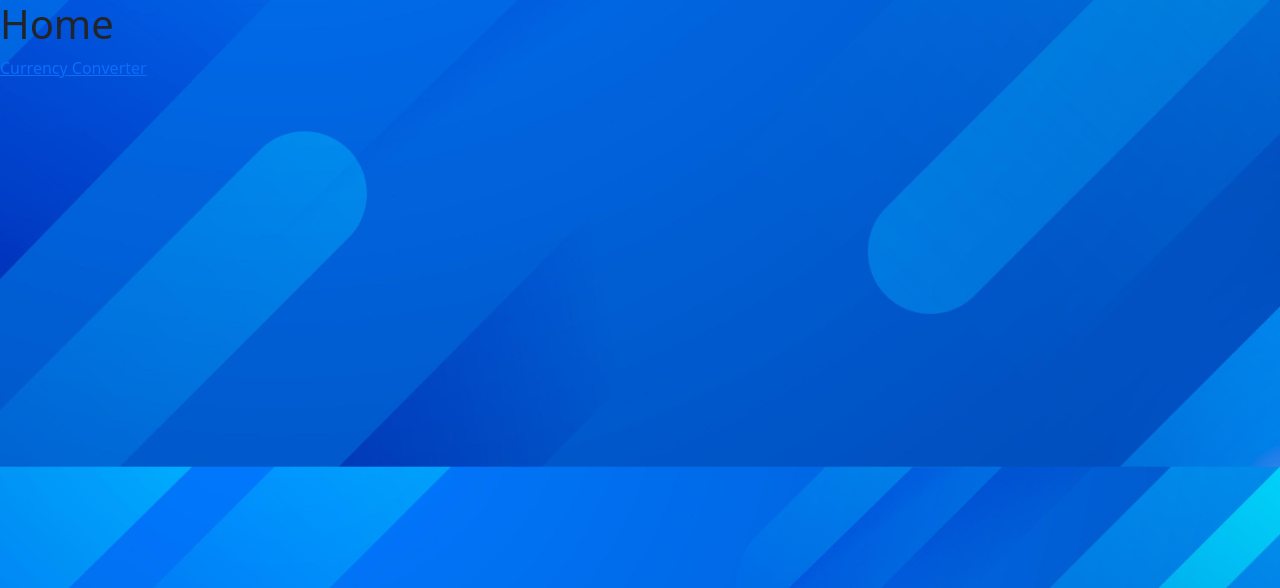
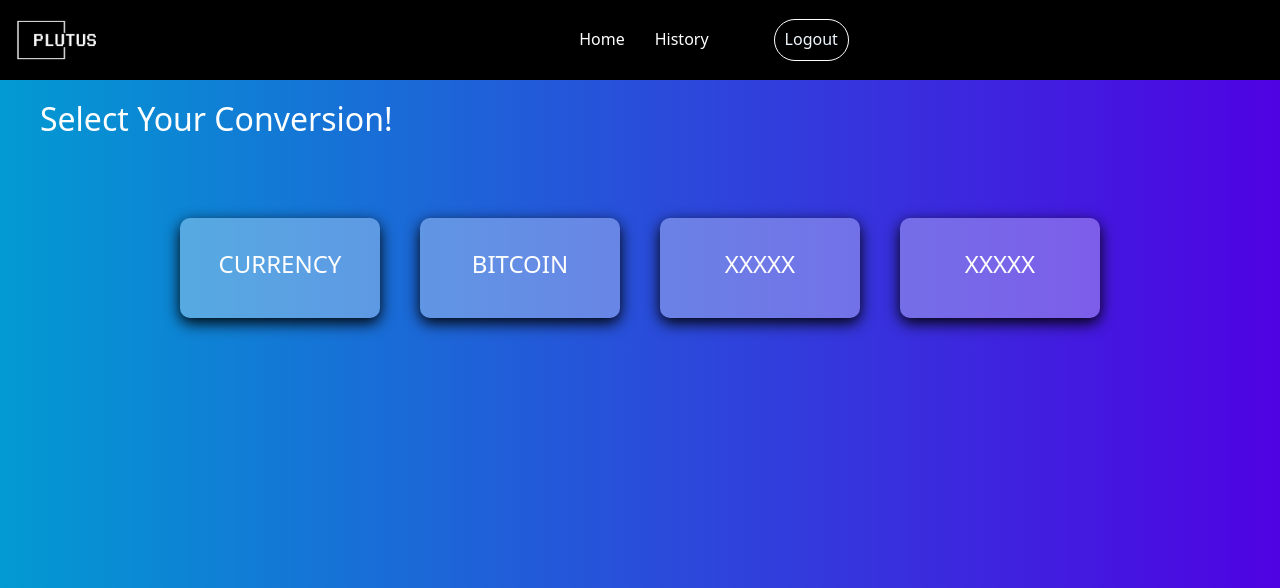
Before and after one commit to kaveendran/currency_converter, a Flask app: template templates/home.html in a window 1280 px wide. Shown: the top 588 px of the page. Run offline with Flask 3, Linux system fonts and the light colour scheme; the template is opened without the code that fills it, so the values that code supplies are empty.

Commit message:
home page created

```diff
--- a/app.py
+++ b/app.py
@@ -9,9 +9,9 @@ from flask_session import Session
 
 API= "NCBIFMP7K04TYN59"
 
-login_stat= False
 
-
+global login_stat
+login_stat = False
 
 
 
@@ -21,9 +21,17 @@ app.config["SESSION_PERMANENT"] = False
 app.config["SESSION_TYPE"] = "filesystem"
 Session(app)
 
+
+
+
+
+
+
 # handle login
 @app.route('/',methods=["POST","GET"])
+
 def login():
+
 	# call database for get  password and
 	if request.method == "GET":
 		return render_template("login.html")
@@ -70,27 +78,17 @@ def login():
 			elif password == str(data_get):
 
 				print("password match")
+
+				global login_stat
+
 				login_stat = True
+				print(login_stat)
 				return render_template("home.html")
 
 			else:
 				print("Password not match")
 				msg ="password not match"
 				return render_template("login.html",message = msg)
-
-
-
-
-
-
-
-
-
-
-
-
-
-
 
 
 
@@ -164,3 +162,7 @@ if __name__ == '__main__':
 
 
 	app.run(debug=True)
+
+
+
+# created login status so we can track that user is logined or not  for that  need to implement code ???????????
--- a/templates/home.html
+++ b/templates/home.html
@@ -12,26 +12,132 @@
     />
   </head>
   <body>
-    <h1>Home</h1>
+    <div class="nav">
+      <img
+        src="static/logo1.png"
+        alt="logo"
+        style="height: 50px; width: 100px; margin: 15px"
+      />
 
-    <a href="/next">Currency Converter</a>
+      <div class="navitem">
+        <a href="/home"><h6 style="margin: 15px; color: white">Home</h6></a>
+        <a href="/history"
+          ><h6 style="margin: 15px; color: white">History</h6></a
+        >
+
+        <a href="/logout">
+          <h6
+            style="
+              margin: 15px;
+              background-color: rgb(198, 41, 41, 0);
+              color: aliceblue;
+              align-items: center;
+              padding: 10px;
+              border: 1px solid white;
+              border-radius: 30px;
+              margin-left: 50px;
+            "
+            id="out"
+          >
+            Logout
+          </h6>
+        </a>
+      </div>
+    </div>
+    <h2 style="margin-left: 40px; margin-top: 20px; color: white">
+      Select Your Conversion!
+    </h2>
+    <div class="body">
+      <div class="row1">
+        <a href="/next">
+          <div class="containerfull">
+            <h4>CURRENCY</h4>
+          </div>
+        </a>
+
+        <a href="#">
+          <div class="containerfull">
+            <h4>BITCOIN</h4>
+          </div>
+        </a>
+
+        <a href="#">
+          <div class="containerfull">
+            <h4>XXXXX</h4>
+          </div>
+        </a>
+
+        <a href="#">
+          <div class="containerfull">
+            <h4>XXXXX</h4>
+          </div>
+        </a>
+      </div>
+      <div class="row2"></div>
+    </div>
 
     <style>
+      .containerfull:hover {
+        background-color: rgb(0, 0, 0);
+      }
+      a:link {
+        color: rgb(255, 255, 255, 0);
+      }
+      .row1 {
+        /* background-color: rgb(219, 223, 223); */
+        display: flex;
+        justify-content: center;
+        flex-wrap: wrap;
+        margin: 10px;
+      }
       .body {
-        align-items: center;
-        /* background-color: #880808; */
+        /* background-color: aqua; */
+        margin-top: 60px;
+      }
+
+      .containerfull {
+        background-color: rgb(255, 255, 255, 0.3);
+        color: white;
+        width: 200px;
+        height: 100px;
+        margin-top: 10px;
+        text-align: center;
+        margin: 20px;
         display: flex;
         flex-direction: column;
+        align-items: center;
+        justify-content: center;
+        border-radius: 10px;
+        box-shadow: rgb(0, 0, 0) 0px 5px 15px;
+      }
+      .nav .navitem {
+        list-style: none;
+        display: flex;
         justify-content: center;
         align-items: center;
-        margin-top: 0px;
-        box-sizing: border-box;
+        margin-left: 30%;
+        width: 400px;
+        background-color: rgb(0, 0, 0);
+        flex-wrap: wrap;
+        flex-shrink: 100px;
+      }
+
+      a {
+        list-style: none;
+      }
+      .nav {
+        background-color: #000000;
+        width: 100%;
+        height: 80px;
+        display: flex;
+        flex-shrink: 200px;
+        flex-direction: row;
+        flex-wrap: wrap;
       }
       body {
-        background-image: url("static/home.jpg");
-        height: auto;
-        background-position: 100%;
-        background-size: cover;
+        background: rgb(2, 0, 36);
+
+        background: linear-gradient(to right, #029ad2, #4f02e2);
       }
     </style>
   </body>
```
Also changed, not shown: static/cover.css (added, +50 -0 lines), static/index.jpg (added), 1 other file.
